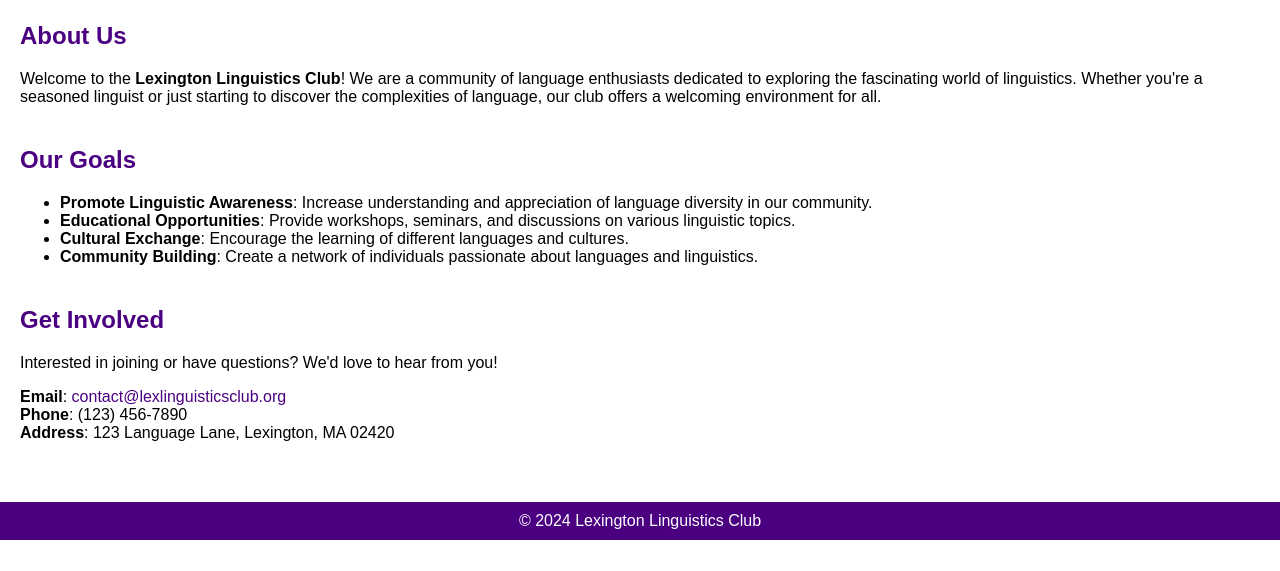
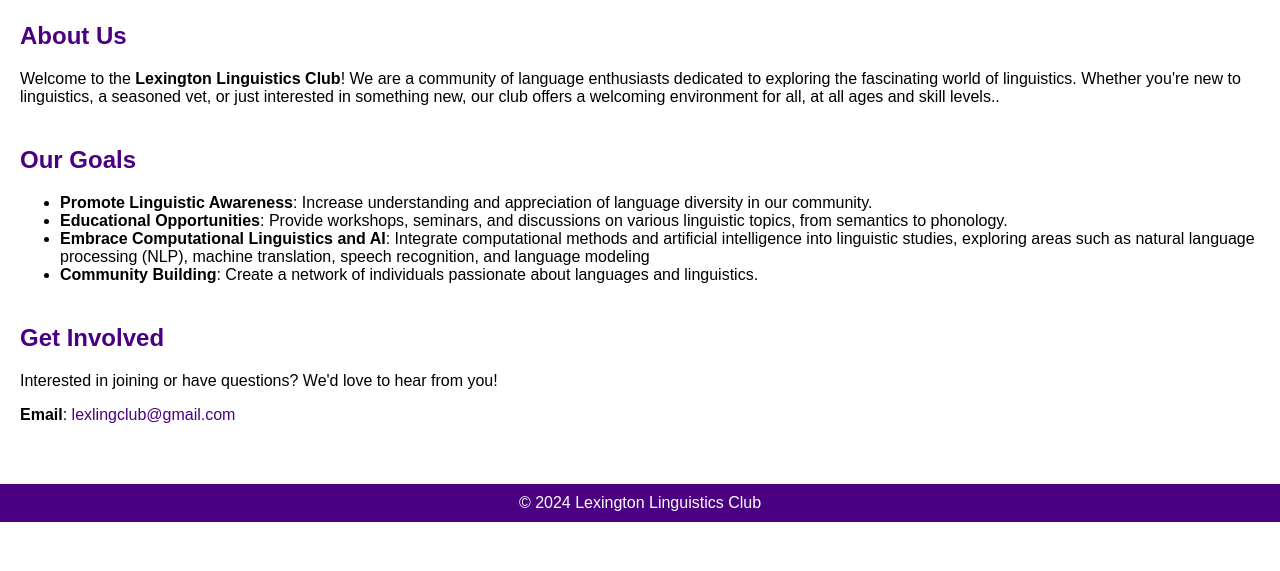
Before and after one commit to LexingtonLinguisticsClub/LexingtonLinguisticsClub, a plain HTML site: page index.html in a window 1280 px wide. Shown: the part 229-800 px from the top of the page. Drawn offline with Linux system fonts and the light colour scheme.

Commit message:
Update index.html

```diff
--- a/index.html
+++ b/index.html
@@ -27,15 +27,15 @@
 
     <section>
         <h2>About Us</h2>
-        <p>Welcome to the <strong>Lexington Linguistics Club</strong>! We are a community of language enthusiasts dedicated to exploring the fascinating world of linguistics. Whether you're a seasoned linguist or just starting to discover the complexities of language, our club offers a welcoming environment for all.</p>
+        <p>Welcome to the <strong>Lexington Linguistics Club</strong>! We are a community of language enthusiasts dedicated to exploring the fascinating world of linguistics. Whether you're new to linguistics, a seasoned vet, or just interested in something new, our club offers a welcoming environment for all, at all ages and skill levels..</p>
     </section>
 
     <section>
         <h2>Our Goals</h2>
         <ul>
             <li><strong>Promote Linguistic Awareness</strong>: Increase understanding and appreciation of language diversity in our community.</li>
-            <li><strong>Educational Opportunities</strong>: Provide workshops, seminars, and discussions on various linguistic topics.</li>
-            <li><strong>Cultural Exchange</strong>: Encourage the learning of different languages and cultures.</li>
+            <li><strong>Educational Opportunities</strong>: Provide workshops, seminars, and discussions on various linguistic topics, from semantics to phonology.</li>
+            <li><strong> Embrace Computational Linguistics and AI</strong>: Integrate computational methods and artificial intelligence into linguistic studies, exploring areas such as natural language processing (NLP), machine translation, speech recognition, and language modeling</li>
             <li><strong>Community Building</strong>: Create a network of individuals passionate about languages and linguistics.</li>
         </ul>
     </section>
@@ -44,9 +44,8 @@
         <h2>Get Involved</h2>
         <p>Interested in joining or have questions? We'd love to hear from you!</p>
         <p>
-            <strong>Email</strong>: <a href="mailto:contact@lexlinguisticsclub.org">contact@lexlinguisticsclub.org</a><br>
-            <strong>Phone</strong>: (123) 456-7890<br>
-            <strong>Address</strong>: 123 Language Lane, Lexington, MA 02420
+            <strong>Email</strong>: <a href="mailto:lexlingclub@gmail.com">lexlingclub@gmail.com</a><br>
+
         </p>
     </section>
 </main>
```
